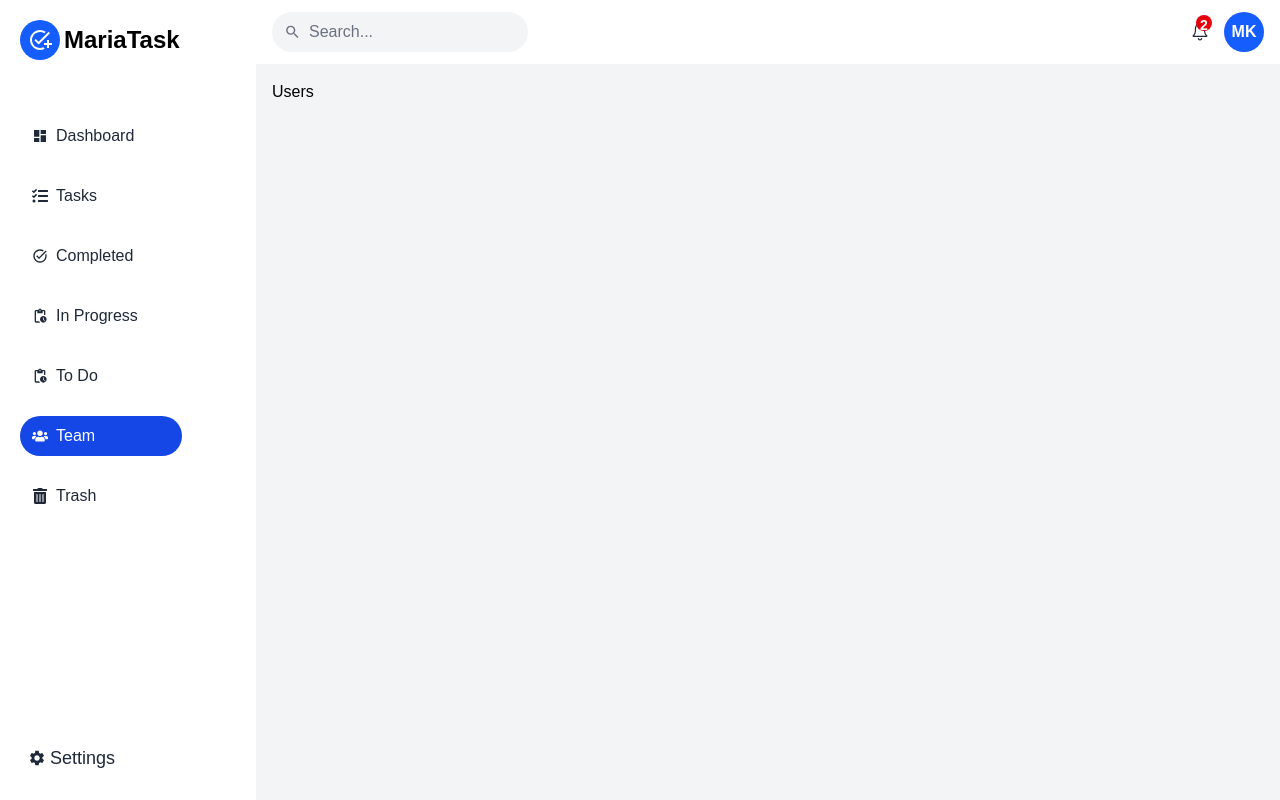
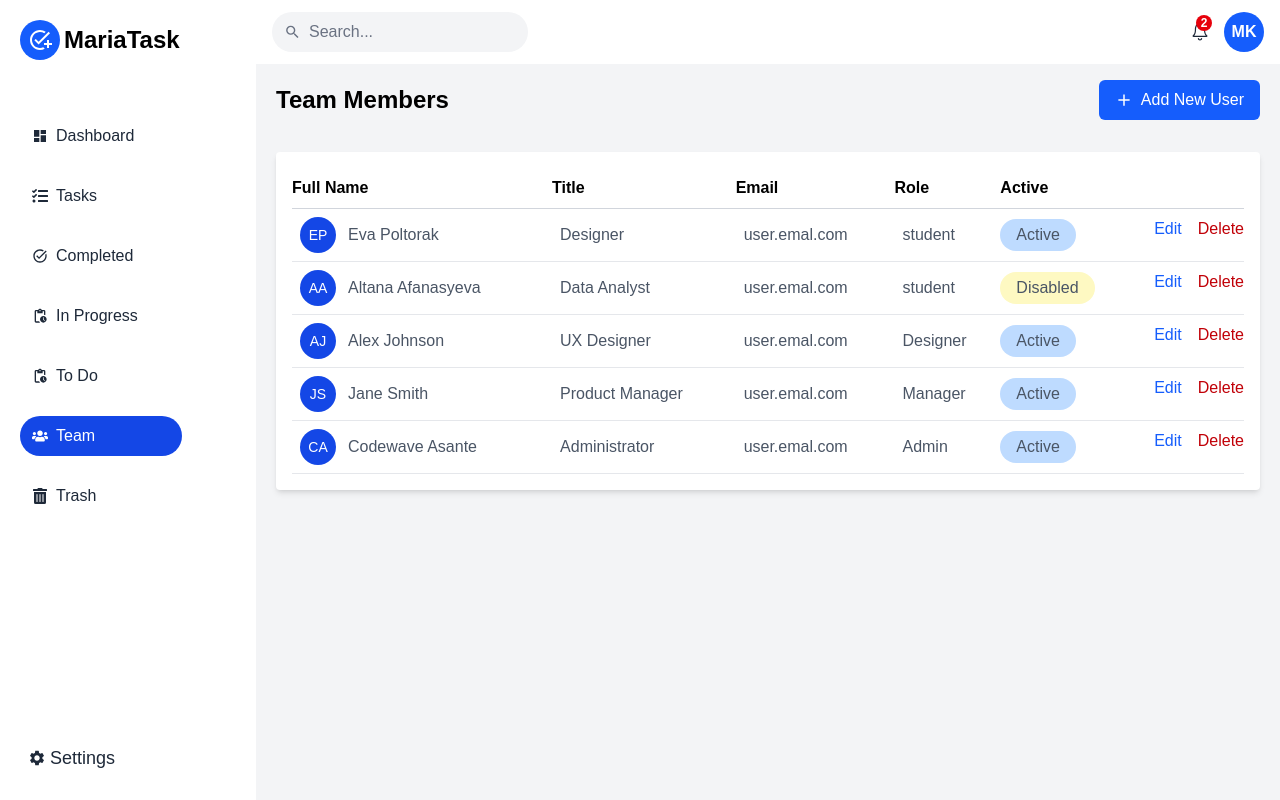
Before and after one commit to AleksKen/ClientTaskManager, a React (Vite) app in the folder client/: page /team in a window 1280 px wide. Built offline with nearby package versions, Linux system fonts and the light colour scheme.

Commit message:
Страница с пользователями

```diff
--- a/client/src/App.jsx
+++ b/client/src/App.jsx
@@ -1,6 +1,6 @@
 import Login from "./pages/Login.jsx";
 import {Navigate, Outlet, Route, Routes, useLocation} from "react-router-dom";
-import React, {Fragment, useRef, useState} from "react";
+import {Fragment, useRef} from "react";
 import Dashboard from "./pages/Dashboard.jsx";
 import Tasks from "./pages/Tasks.jsx";
 import Users from "./pages/Users.jsx";
@@ -20,7 +20,7 @@ function Layout() {
     // const {user} = useSelector((state) => state.auth);
     const location = useLocation()
     return user ? (
-        <div className='w-full h-screen flex flex-col md:flex-row'>
+        <div className='w-full h-full flex flex-col md:flex-row'>
             <div className='w-1/5 h-screen bg-white sticky top-0 hidden md:block'>
                 <Sidebar/>
             </div>
@@ -50,32 +50,38 @@ const MobileSidebar = () => {
                 show={isSidebarOpen}
                 as={Fragment}
                 enter='transition-opacity duration-700'
-                enterFrom= 'opacity-x-10'
+                enterFrom='opacity-x-10'
                 enterTo='opacity-x-100'
                 leave='transition-opacity duration-700'
                 leaveFrom='opacity-x-100'
                 leaveTo='opacity-x-0'
             >
-                {(ref) => (<div ref={(node) => (mobileMenuRef.current = node)}
-                className={clsx('md:hidden w-full h-full bg-black/40 transition-all duration-700 transform',
+                {(ref) => (
+
+                    <div
+                        ref={(node) => (mobileMenuRef.current = node)}
+                        className={clsx(
+                            'fixed inset-0 z-50 md:hidden bg-black/40 transition-all duration-700 transform',
                             isSidebarOpen ? 'translate-x-0' : 'translate-x-full'
                         )}
                         onClick={() => closeSidebar()}
                     >
-                    <div className='bg-white w-3/4 h-full'>
-                        <div className='w-full flex px-5 mt-5 justify-end'>
-                            <button
-                            onClick={() => closeSidebar()}
-                            className='flex items-end justify-end'
+                        <div
+                            className="bg-white w-3/4 h-full"
+                            onClick={(e) => e.stopPropagation()} // чтобы клик по самому сайдбару не закрывал его
                         >
+                            <div className="w-full flex px-5 mt-5 justify-end">
+                                <button onClick={closeSidebar} className="flex items-end justify-end">
                                     <IoClose size={25}/>
                                 </button>
                             </div>
-                        <div className='-mt-10'>
+                            <div className="-mt-10">
                                 <Sidebar/>
                             </div>
                         </div>
-                </div>)}
+                    </div>
+
+                )}
             </Transition>
         </>
     );
@@ -84,12 +90,15 @@ const MobileSidebar = () => {
 
 function App() {
     return (
-        <main className='w-full min-h-screen bg-[#f3f4f6]'>
+        <main className='w-full min-h-full bg-[#f3f4f6]'>
             <Routes>
                 <Route element={<Layout/>}>
                     <Route index path="/" element={<Navigate to="/dashboard"/>}/>
                     <Route path="/dashboard" element={<Dashboard/>}/>
                     <Route path="/tasks" element={<Tasks/>}/>
+                    <Route path='/completed/:status' element={<Tasks/>}/>
+                    <Route path='/in-progress/:status' element={<Tasks/>}/>
+                    <Route path='/todo/:status' element={<Tasks/>}/>
                     <Route path="/team" element={<Users/>}/>
                     <Route path="/trash" element={<Trash/>}/>
                     <Route path="/tasks/:taskId" element={<Tasks/>}/>
--- a/client/src/components/NotificationPanel.jsx
+++ b/client/src/components/NotificationPanel.jsx
@@ -74,7 +74,7 @@ const NotificationPanel = () => {
                 <div className='w-8 h-8 flex items-center justify-center text-gray-800 relative'>
                     <IoIosNotificationsOutline className='text-2xl'/>
                     {data.length > 0 && (
-                        <span className='absolute text-center top-0 right-1 text-sm text-white
+                        <span className='absolute text-center top-0 right-1 text-xs text-white
                         font-semibold w-4 h-4 rounded-full bg-red-600'>
                             {data?.length}
                         </span>
--- a/client/src/components/task/Table.jsx
+++ b/client/src/components/task/Table.jsx
@@ -33,7 +33,7 @@ const Table = ({tasks}) => {
             <td className='py-2'>
                 <div className='flex items-center gap-2'>
                     <div
-                        className={clsx("w-4 h-4 rounded-full", TASK_TYPE[task?.stage])}
+                        className={clsx("w-4 h-4 rounded-full flex-shrink-0", TASK_TYPE[task?.stage])}
                     />
                     <p className='w-full line-clamp-2 text-base text-black'>
                         {task?.title}
--- a/client/src/pages/Dashboard.jsx
+++ b/client/src/pages/Dashboard.jsx
@@ -33,7 +33,7 @@ const TaskTable = ({tasks}) => {
             <td className='py-2'>
                 <div className='flex items-center gap-2'>
                     <div
-                        className={clsx("w-4 h-4 rounded-full", TASK_TYPE[task.stage])}
+                        className={clsx("w-4 h-4 rounded-full flex-shrink-0", TASK_TYPE[task.stage])}
                     />
 
                     <p className='text-base text-black'>{task.title}</p>
--- a/client/src/pages/Tasks.jsx
+++ b/client/src/pages/Tasks.jsx
@@ -63,7 +63,7 @@ const Tasks = () => {
                 {
                     selected === 0
                         ? <BoardView tasks={tasks}/>
-                        : <div>
+                        : <div className="py-4">
                         <Table
                         tasks={tasks}
                         />
--- a/client/src/pages/Users.jsx
+++ b/client/src/pages/Users.jsx
@@ -1,7 +1,108 @@
-import React from "react";
+import {useState} from "react";
+import Title from "../components/Title.jsx";
+import {Button} from "@headlessui/react";
+import {IoMdAdd} from "react-icons/io";
+import {summary} from "../assets/data.js";
+import {getInitials} from "../utils/initials.js";
+import clsx from "clsx";
 
 const Users = () => {
-    return <div>Users</div>;
+    const [openDialog, setOpenDialog] = useState(false);
+    const [open, setOpen] = useState(false);
+    const [openAction, setOpenAction] = useState(false);
+    const [selected, setSelected] = useState(null);
+
+    const TableHeader = () => (
+        <thead className='border-b border-gray-300'>
+        <tr className='text-black text-left'>
+            <th className='py-2'>Full Name</th>
+            <th className='py-2'>Title</th>
+            <th className='py-2'>Email</th>
+            <th className='py-2'>Role</th>
+            <th className='py-2'>Active</th>
+        </tr>
+        </thead>
+    );
+
+
+    const TableRow = ({user}) => (
+        <tr className='border-b border-gray-200 text-gray-600 hover:bg-gray-400/10'>
+            <td className='p-2'>
+                <div className='flex items-center gap-3'>
+                    <div
+                        className='w-9 h-9 rounded-full text-white flex items-center justify-center text-sm bg-blue-700 flex-shrink-0'>
+            <span className='text-xs md:text-sm text-center'>
+              {getInitials(user.name)}
+            </span>
+                    </div>
+                    {user.name}
+                </div>
+            </td>
+
+            <td className='p-2'>{user.title}</td>
+            <td className='p-2'>{user.email || "user.emal.com"}</td>
+            <td className='p-2'>{user.role}</td>
+
+            <td>
+                <button
+                    // onClick={() => userStatusClick(user)}
+                    className={clsx(
+                        "w-fit px-4 py-1 rounded-full",
+                        user?.isActive ? "bg-blue-200" : "bg-yellow-100"
+                    )}
+                >
+                    {user?.isActive ? "Active" : "Disabled"}
+                </button>
+            </td>
+            <td className='py-2 flex gap-2 md:gap-4 justify-end'>
+                <Button
+                    className='text-blue-600 hover:text-blue-500 sm:px-0 text-sm md:text-base'
+                    label='Edit'
+                    type='button'
+                >Edit</Button>
+
+                <Button
+                    className='text-red-700 hover:text-red-500 sm:px-0 text-sm md:text-base'
+                    label='Delete'
+                    type='button'
+                >Delete</Button>
+            </td>
+        </tr>
+    );
+
+    return (
+        <div className='w-full md:px-1 px-0 mb-6'>
+            <div className='flex items-center justify-between mb-8'>
+                <Title title="Team Members"/>
+                <Button
+                    label="Create Task"
+                    icon={<IoMdAdd className="text-lg"/>}
+                    className="flex items-center gap-2 bg-blue-600 text-white rounded-md py-2 2xl:py-2.5 px-4"
+                >
+                    <IoMdAdd className="text-lg"/>
+                    <span>Add New User</span>
+                </Button>
+            </div>
+
+            <div className='py-4'>
+
+            </div>
+
+            <div className='bg-white px-2 md:px-4 py-4 shadow-md rounded'>
+                <div className='overflow-x-auto'>
+                    <table className='w-full mb-5'>
+                        <TableHeader/>
+                        <tbody>
+                        {summary.users?.map((user, index) => (
+                            <TableRow key={index} user={user}/>
+                        ))}
+                        </tbody>
+                    </table>
+                </div>
+            </div>
+        </div>
+    )
+        ;
 };
 
 export default Users;
```
Lines whose indentation alone changed are shown as unchanged.
